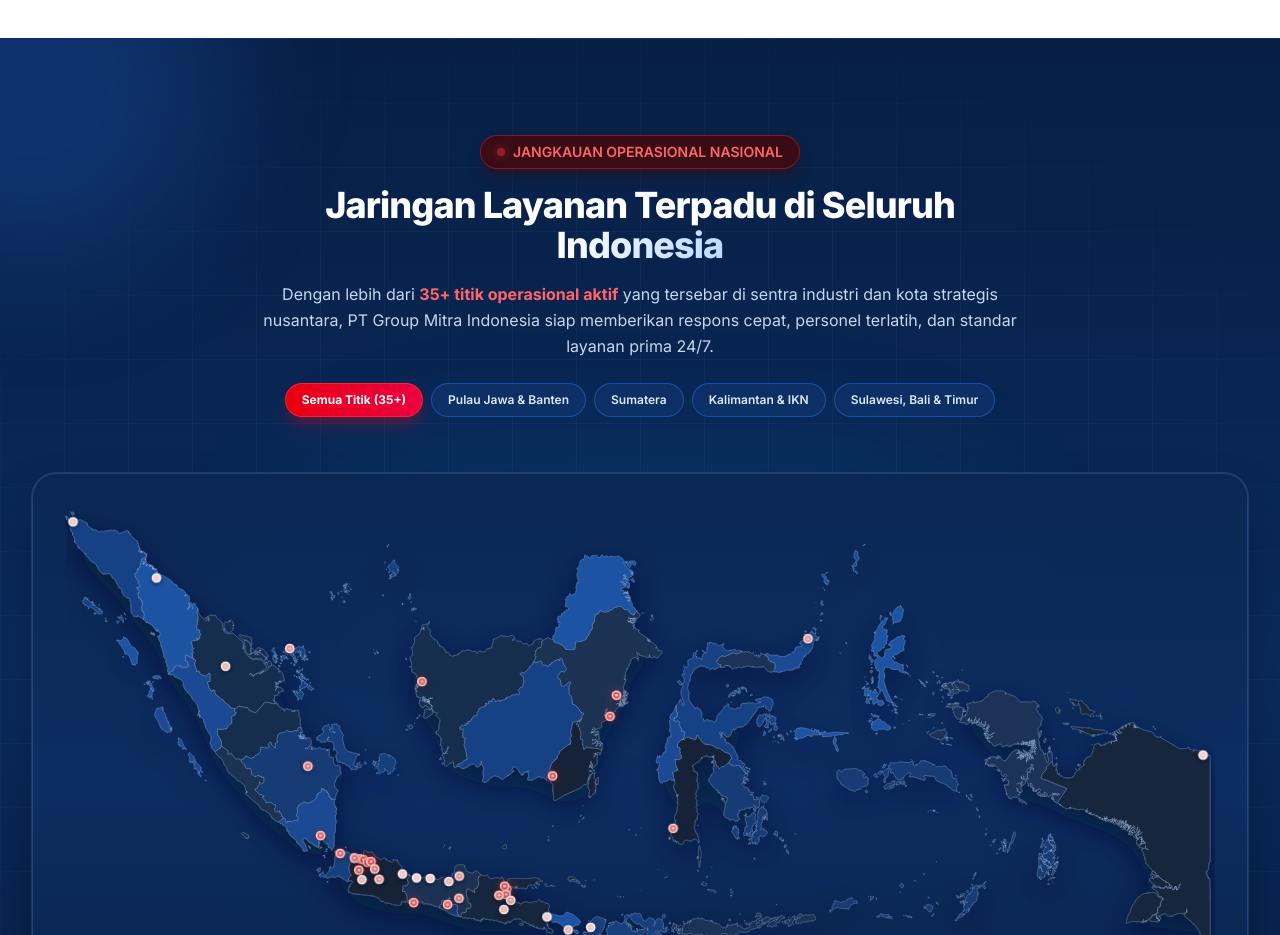
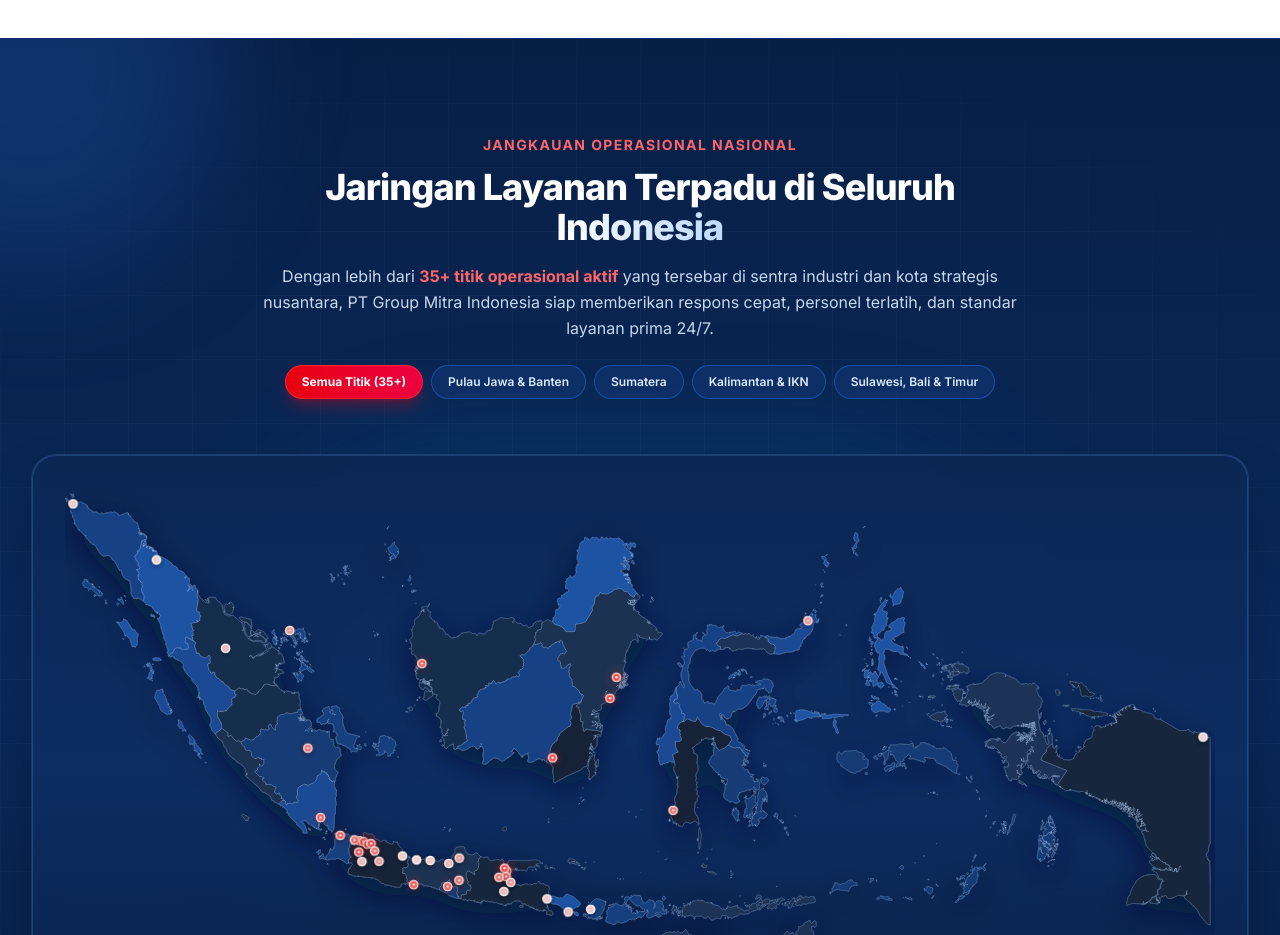
Before and after one commit to itariefda-tech/gmiweb, a website built with Vite: page index.html in a window 1280 px wide. Shown: the part 3720-4655 px from the top of the page. Built offline with nearby package versions, Linux system fonts and the light colour scheme.

Commit message:
style(map): change operational reach badge to plain uppercase label

```diff
--- a/index.html
+++ b/index.html
@@ -676,10 +676,9 @@
 
       <!-- Section Header -->
       <div class="text-center max-w-3xl mx-auto mb-10 sm:mb-14">
-        <div class="inline-flex items-center gap-2 px-4 py-1.5 rounded-full bg-red-950/80 border border-red-500/40 text-red-400 text-xs sm:text-sm font-semibold mb-4 shadow-lg shadow-red-950/40 backdrop-blur-md">
-          <span class="w-2 h-2 rounded-full bg-red-500 animate-pulse shadow-[0_0_8px_rgba(239,68,68,0.9)]"></span>
+        <p class="text-xs sm:text-sm font-bold tracking-widest text-red-400 uppercase mb-3">
           JANGKAUAN OPERASIONAL NASIONAL
-        </div>
+        </p>
         <h2 class="text-2xl sm:text-3xl lg:text-4xl font-extrabold text-white tracking-tight">
           Jaringan Layanan Terpadu di Seluruh <span class="bg-gradient-to-r from-white via-blue-100 to-blue-200 bg-clip-text text-transparent">Indonesia</span>
         </h2>
```
